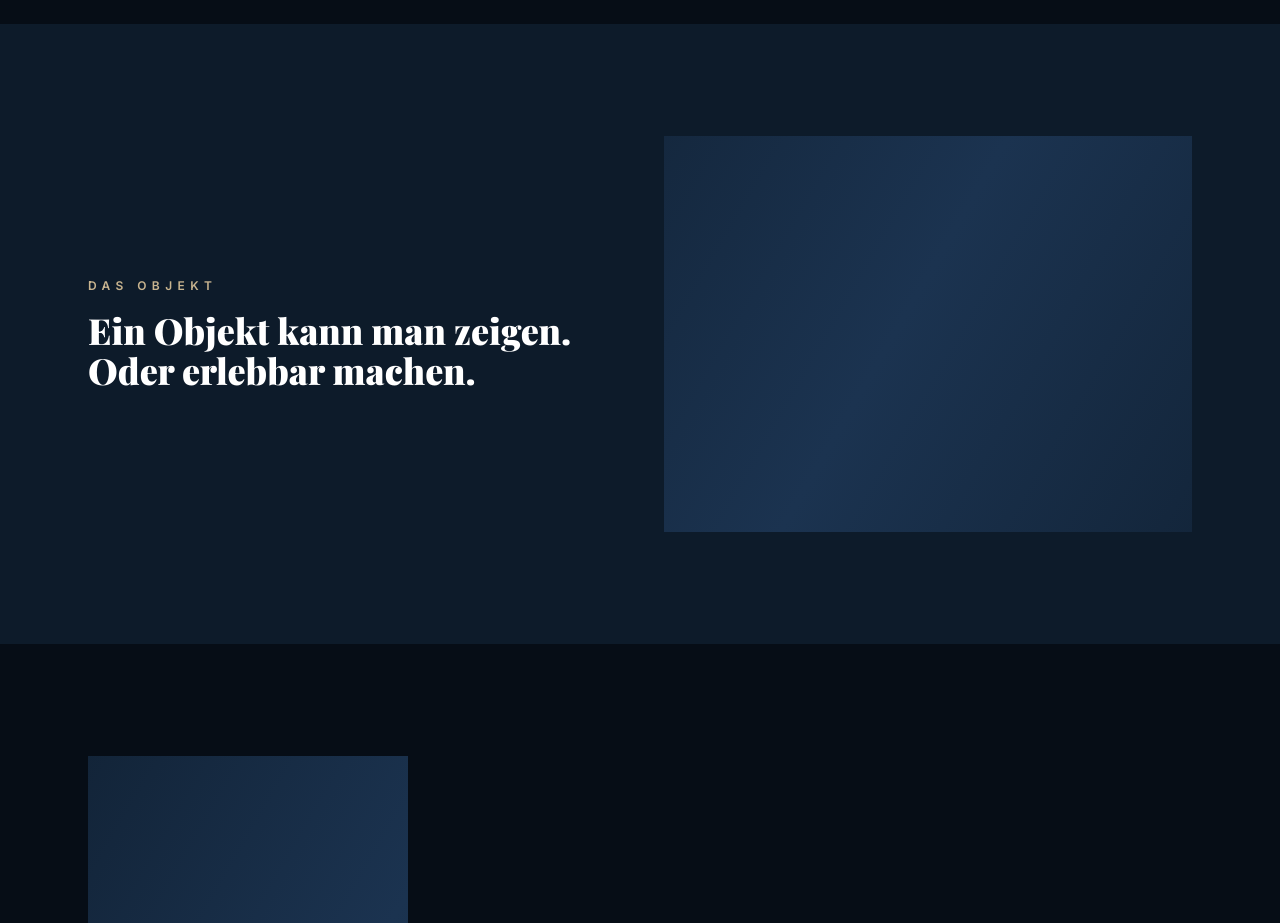
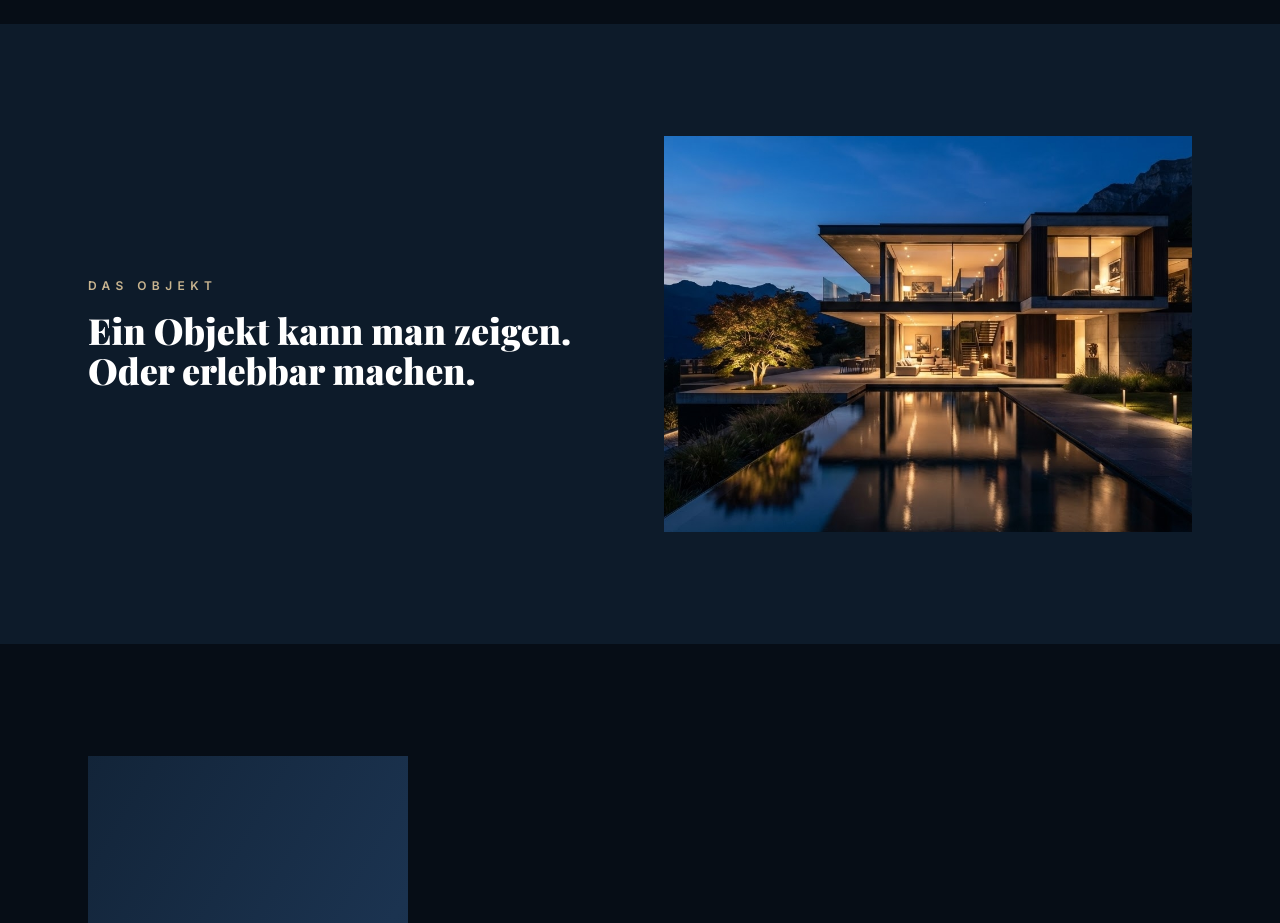
Before and after one commit to ManUtd9494/anisa-imhof-rwjplv, a plain HTML site: page index.html in a window 1280 px wide. Shown: the part 4500-5423 px from the top of the page. Drawn offline with nearby package versions, Linux system fonts and the light colour scheme.

Commit message:
Edit via CavoraAI Website Builder

```diff
--- a/index.html
+++ b/index.html
@@ -216,7 +216,7 @@
           <h2 class="font-display text-3xl font-black leading-tight text-white sm:text-4xl" data-de="Ein Objekt kann man zeigen.<br />Oder erlebbar machen." data-en="A property can be shown.<br />Or made tangible.">Ein Objekt kann man zeigen.<br />Oder erlebbar machen.</h2>
         </div>
         <div class="relative aspect-[4/3] overflow-hidden">
-          <div class="villa-fallback absolute inset-0"></div>
+          <img src="Immbolien.png" alt="Moderne Villa bei Nacht mit Pool – Objekt-Story von Anisa Imhof" loading="lazy" class="absolute inset-0 h-full w-full object-cover" />
         </div>
       </div>
     </div>
```
Also changed, not shown: Immbolien.png (added).
